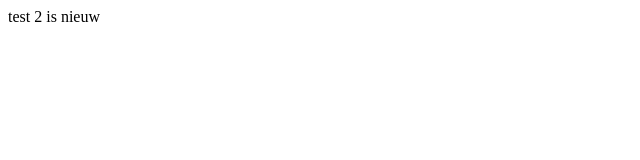
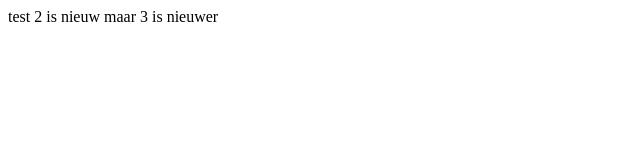
Before and after one commit to toastdesign/testproject, a plain HTML site: page index.html in a window 1280 px wide. Shown: the whole page, without its empty margins (0-640 px from the left). Drawn offline with Linux system fonts and the light colour scheme.

Commit message:
nieuwe test

```diff
--- a/index.html
+++ b/index.html
@@ -5,6 +5,6 @@
 	<title></title>
 </head>
 <body>
-test 2 is nieuw
+test 2 is nieuw maar 3 is nieuwer
 </body>
 </html>
```
